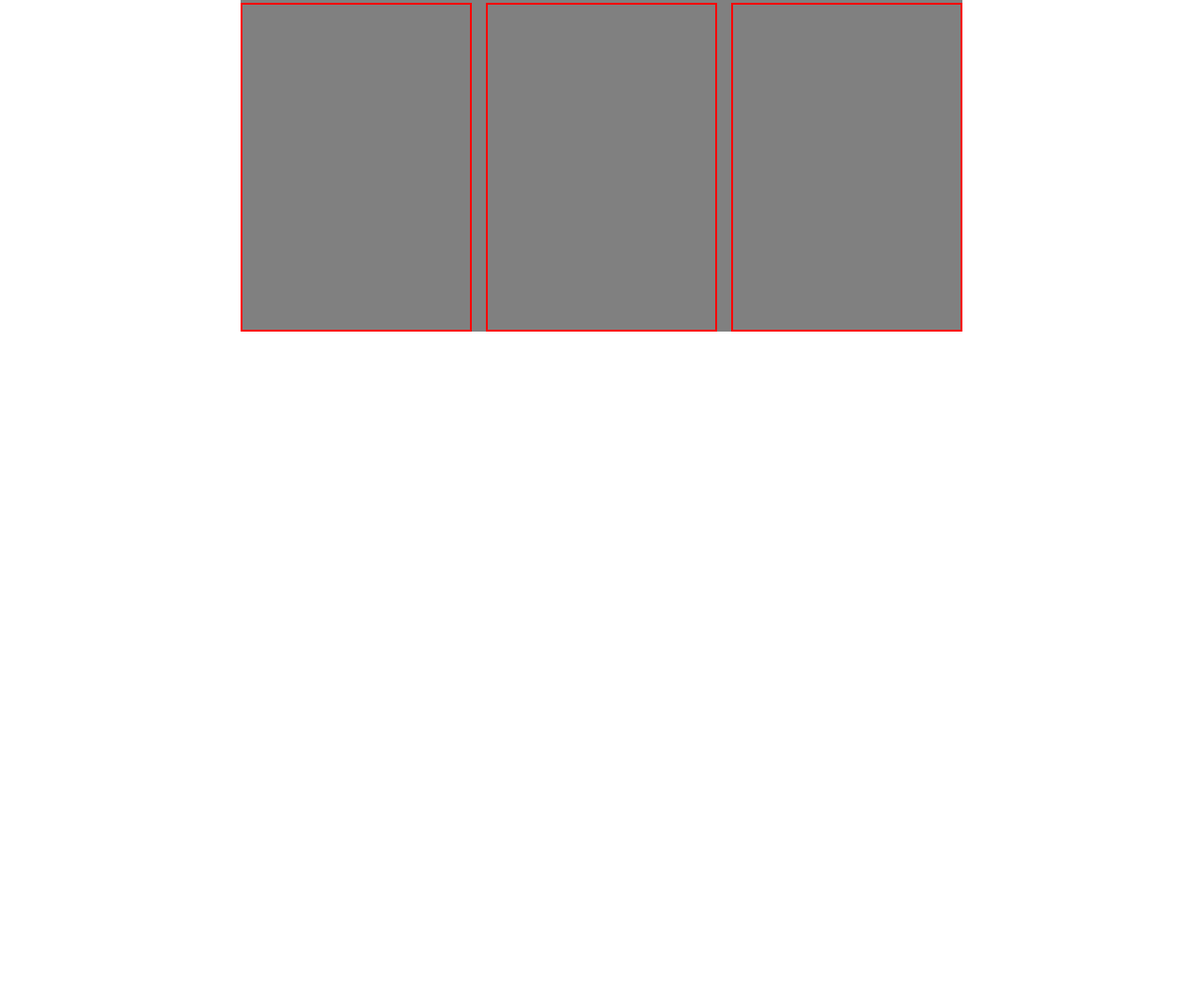
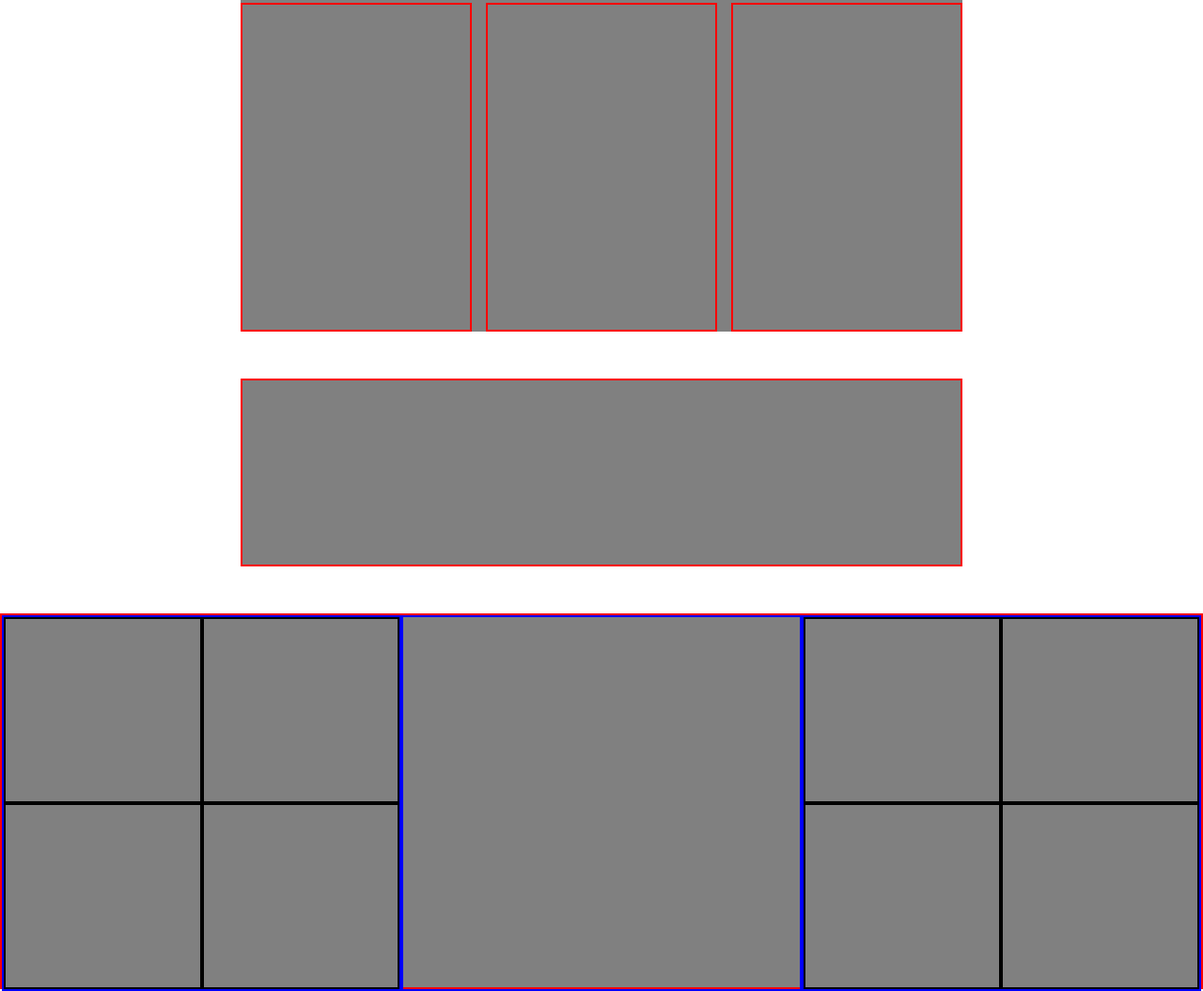
Before and after one commit to StefanoM98/htmlcss-dropbox, a plain HTML site: page index.html in a window 1280 px wide. Shown: the part 2447-3502 px from the top of the page at 94% size. Before the commit the page ends 2850 px from the top, so only its background shows below. Drawn offline with Linux system fonts and the light colour scheme.

Commit message:
Add: fourth section

```diff
--- a/css/style.css
+++ b/css/style.css
@@ -100,6 +100,7 @@ img {
     /* DEBUG */
     border: 2px solid red;
     height: 300px;
+    background-color: grey;
 }
 
 .large-col {
@@ -142,3 +143,37 @@ img {
     border: 2px solid red;
     height: 350px;
 }
+
+/* FOURTH SECTION */
+
+.team {
+    width: 60%;
+    margin: 50px auto;
+    /* DEBUG */
+    height: 200px;
+    border: 2px solid red;
+    background-color: grey;
+}
+
+.clients{
+    width: 100%;
+    margin: 0 auto;
+    /* DEBUG */
+    height: 400px;
+    background-color: grey;
+    border: 2px solid red;
+}
+
+.column {
+    width: calc(100% / 3);
+    flex-wrap: wrap;
+    /* DEBUG */
+    height: 400px;
+    border: 2px solid blue;
+}
+.img {
+    width: calc(100% / 2);
+    /* DEBUG */
+    height: auto;
+    border: 2px solid black;
+}
--- a/index.html
+++ b/index.html
@@ -26,6 +26,7 @@
 
     <!-- MAIN -->
     <main>
+        <!-- FIRST SECTION -->
         <section class="plane">
             <div class="plane-choise"></div>
             <div class="cost flex">
@@ -35,14 +36,18 @@
             </div>
             <div class="enterprise"></div>
         </section>
+        <!-- /FIRST SECTION -->
 
+        <!-- SECOND SECTION -->
         <section>
             <div class="partner flex">
                 <div class="large-col"></div>
                 <div class="small-col"></div>
             </div>
         </section>
+        <!-- /SECOND SECTION -->
 
+        <!-- THIRD SECTION -->
         <section>
             <div class="operation">
                 <div class="title-operation"></div>
@@ -56,6 +61,31 @@
                 </div>
             </div>
         </section>
+        <!-- /THIRD SECTION -->
+
+        <!-- FOURTH SECTION -->
+        <section>
+            <div class="business">
+                <div class="team"></div>
+                    <div class="clients flex">
+                        <div class="column flex">
+                            <div class="img"></div>
+                            <div class="img"></div>
+                            <div class="img"></div>
+                            <div class="img"></div>
+                        </div>
+                        <div class="column flex">
+
+                        </div>
+                        <div class="column flex">
+                            <div class="img"></div>
+                            <div class="img"></div>
+                            <div class="img"></div>
+                            <div class="img"></div>
+                        </div>
+            </div>
+        </section>
+        <!-- /FOURTH SECTION -->
     </main>
     <!-- /MAIN -->
 
```
